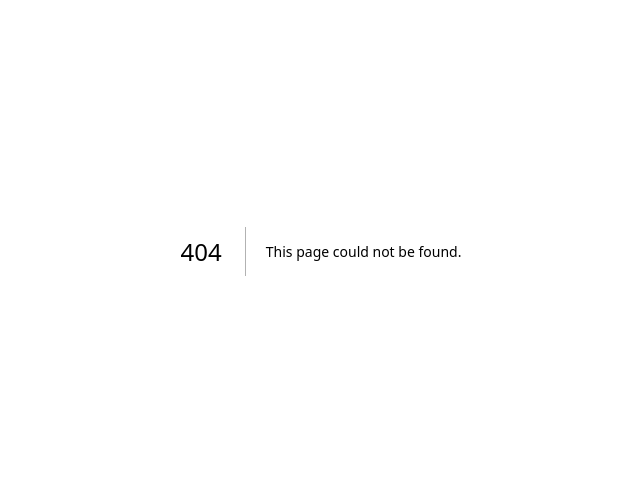
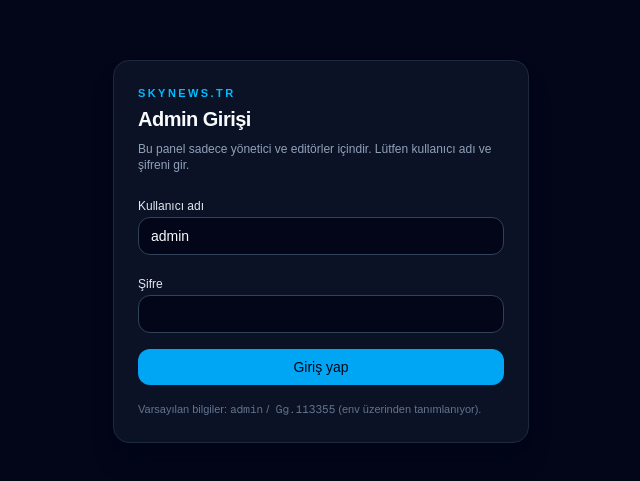
Before and after one commit to gurkankose1/nextjs-boilerplate, a Next.js app: page /admin/login in a window 1280 px wide. Before the commit this address had no page. Shown: the part 149-630 px from the top of the page, without its empty margins (319-959 px from the left). Built offline with nearby package versions, Linux system fonts and the light colour scheme.

Commit message:
Create page.tsx

```diff
--- /dev/null
+++ b/app/admin/login/page.tsx
@@ -0,0 +1,107 @@
+// app/admin/login/page.tsx
+"use client";
+
+import { useState } from "react";
+import { useRouter } from "next/navigation";
+
+export default function AdminLoginPage() {
+  const router = useRouter();
+  const [username, setUsername] = useState("admin");
+  const [password, setPassword] = useState("");
+  const [error, setError] = useState<string | null>(null);
+  const [loading, setLoading] = useState(false);
+
+  async function handleSubmit(e: React.FormEvent) {
+    e.preventDefault();
+    setError(null);
+    setLoading(true);
+
+    try {
+      const res = await fetch("/api/admin/login", {
+        method: "POST",
+        headers: { "Content-Type": "application/json" },
+        body: JSON.stringify({ username, password }),
+      });
+
+      if (!res.ok) {
+        const data = await res.json().catch(() => ({}));
+        setError(data?.error || "Giriş başarısız");
+        setLoading(false);
+        return;
+      }
+
+      // Başarılı giriş → admin blog terim listesine gidelim
+      router.push("/admin/blog-terms");
+    } catch (err) {
+      console.error(err);
+      setError("Beklenmeyen bir hata oluştu");
+      setLoading(false);
+    }
+  }
+
+  return (
+    <main className="min-h-screen bg-slate-950 text-slate-50">
+      <div className="mx-auto flex min-h-screen w-full max-w-md flex-col justify-center px-4">
+        <div className="rounded-2xl border border-slate-800 bg-slate-900/70 p-6 shadow-xl shadow-slate-950/40">
+          <p className="text-[11px] font-semibold uppercase tracking-[0.22em] text-sky-400">
+            SkyNews.Tr
+          </p>
+          <h1 className="mt-1 text-xl font-semibold tracking-tight text-slate-50">
+            Admin Girişi
+          </h1>
+          <p className="mt-2 text-xs text-slate-400">
+            Bu panel sadece yönetici ve editörler içindir. Lütfen kullanıcı adı
+            ve şifreni gir.
+          </p>
+
+          <form onSubmit={handleSubmit} className="mt-5 space-y-4">
+            <div className="space-y-1">
+              <label className="text-xs font-medium text-slate-200">
+                Kullanıcı adı
+              </label>
+              <input
+                className="w-full rounded-xl border border-slate-700 bg-slate-950 px-3 py-2 text-sm text-slate-50 outline-none ring-0 placeholder:text-slate-500 focus:border-sky-500"
+                value={username}
+                onChange={(e) => setUsername(e.target.value)}
+                autoComplete="username"
+              />
+            </div>
+
+            <div className="space-y-1">
+              <label className="text-xs font-medium text-slate-200">
+                Şifre
+              </label>
+              <input
+                type="password"
+                className="w-full rounded-xl border border-slate-700 bg-slate-950 px-3 py-2 text-sm text-slate-50 outline-none ring-0 placeholder:text-slate-500 focus:border-sky-500"
+                value={password}
+                onChange={(e) => setPassword(e.target.value)}
+                autoComplete="current-password"
+              />
+            </div>
+
+            {error && (
+              <p className="text-xs text-rose-400">
+                {error}
+              </p>
+            )}
+
+            <button
+              type="submit"
+              disabled={loading}
+              className="flex w-full items-center justify-center rounded-xl bg-sky-500 px-3 py-2 text-sm font-medium text-slate-950 hover:bg-sky-400 disabled:opacity-60"
+            >
+              {loading ? "Giriş yapılıyor..." : "Giriş yap"}
+            </button>
+          </form>
+
+          <p className="mt-4 text-[11px] text-slate-500">
+            Varsayılan bilgiler: <span className="font-mono">admin</span> /
+            <span className="font-mono"> Gg.113355</span> (env üzerinden
+            tanımlanıyor).
+          </p>
+        </div>
+      </div>
+    </main>
+  );
+}
```
